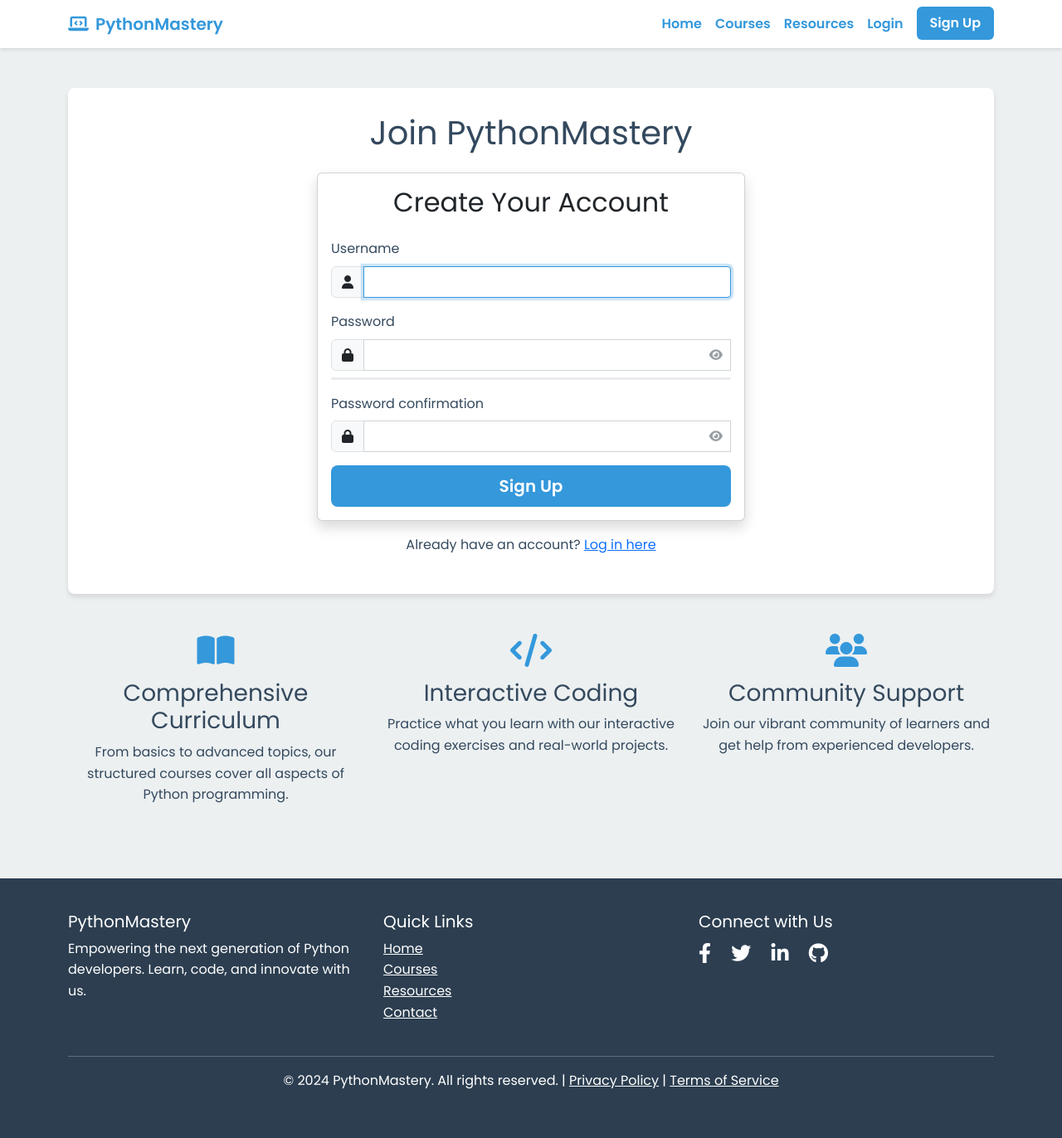
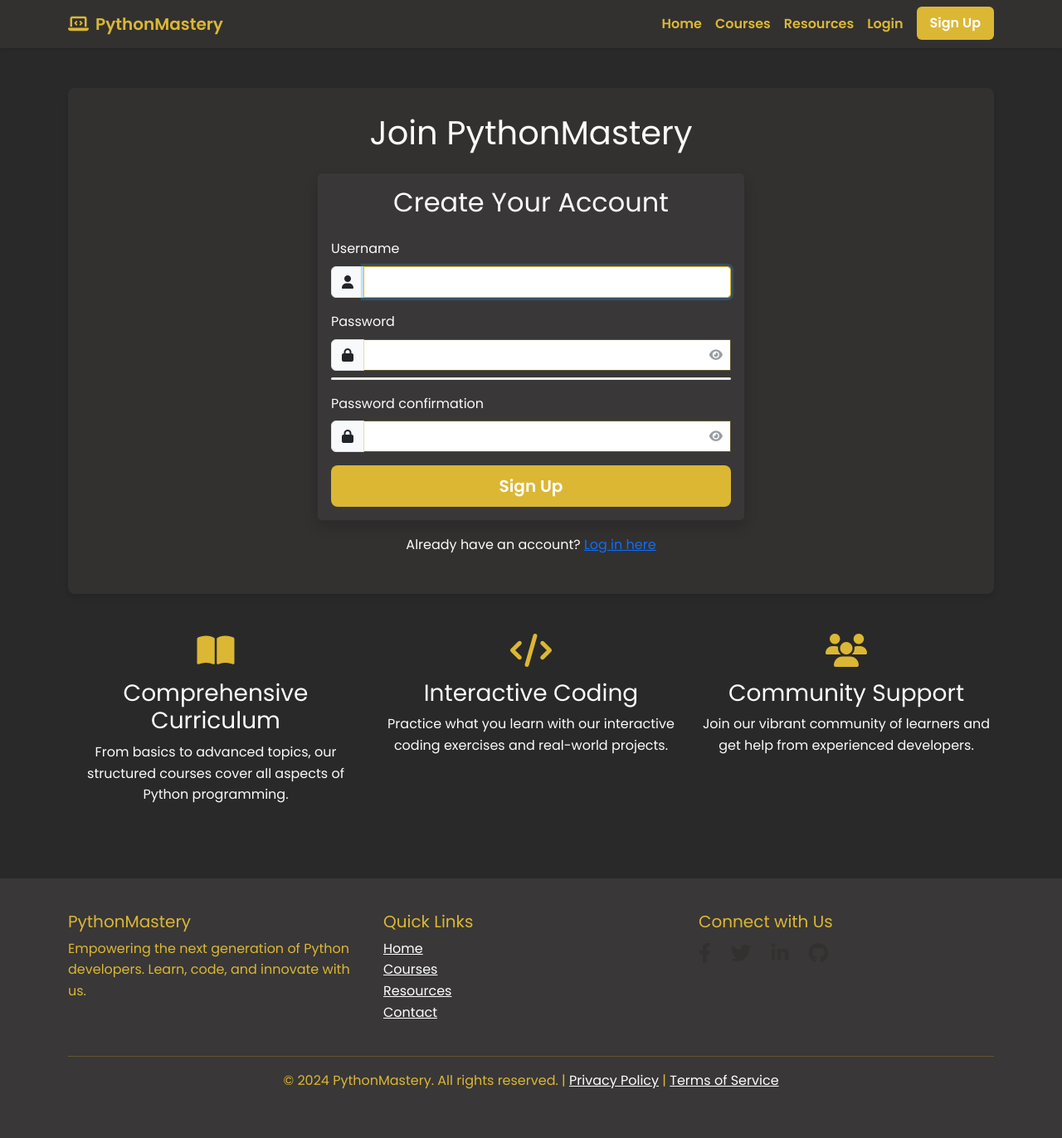
Before and after one commit to nabilelbajdi/hackathon-pythonmastery, a Django app: page /signup/ in a window 1280 px wide. Shown: the whole page at 83% size. Run offline with Django 5.2, Linux system fonts and the light colour scheme; some libraries are stand-ins or nearby versions.

Commit message:
Worked on CSS

```diff
--- a/python_learning_platform/static/css/style.css
+++ b/python_learning_platform/static/css/style.css
@@ -3,12 +3,14 @@
 @import url('https://fonts.googleapis.com/css2?family=Poppins:wght@300;400;600&display=swap');
 
 :root {
-    --primary-color: #3498db;
-    --secondary-color: #2c3e50;
-    --accent-color: #e74c3c;
-    --background-color: #ecf0f1;
-    --text-color: #34495e;
-    --card-background: #ffffff;
+    --primary-color: #dbb734;
+    --secondary-color: #b09000;
+    --accent-color: #b09000;
+    --background-color: #292929;
+    --text-color: #fbfbfb;
+    --card-background: #323130;
+    --light-color: #393737;
+    --footer-color: #393737;
 }
 
 body {
@@ -41,6 +43,11 @@
     margin-top: 30px;
 }
 
+.white-box, .card, .box {
+    background-color: var(--light-color);
+    color: var(--text-color); /* Ensure text is visible on the new background */
+}
+
 .btn-primary {
     background-color: var(--primary-color);
     border: none;
@@ -50,7 +57,7 @@
 }
 
 .btn-primary:hover {
-    background-color: #2980b9;
+    background-color: var(--secondary-color);
     transform: translateY(-2px);
     box-shadow: 0 4px 8px rgba(0,0,0,0.1);
 }
@@ -63,8 +70,8 @@
 footer {
     margin-top: 60px;
     padding: 40px 0;
-    background-color: var(--secondary-color);
-    color: var(--card-background);
+    background-color: var(--footer-color);
+    color: var(--primary-color);
 }
 
 .social-icons a {
@@ -92,7 +99,7 @@
 
 /* Custom styles for form fields */
 .form-control {
-    border: 1px solid #ced4da;
+    border: 1px solid #f0c90434;
     border-radius: 4px;
     padding: 0.375rem 0.75rem;
     font-size: 1rem;
@@ -182,10 +189,10 @@
 #password-strength-bar {
     height: 100%;
     width: 0;
-    transition: width 0.3s ease, background-color 0.3s ease;
+    transition: width 0.3s ease, var(--text-color) 0.3s ease;
 }
 #password-strength-text {
     font-size: 0.8em;
     margin-top: 5px;
-    color: #6c757d;
+    color: #f3f3f3;
 }
```
